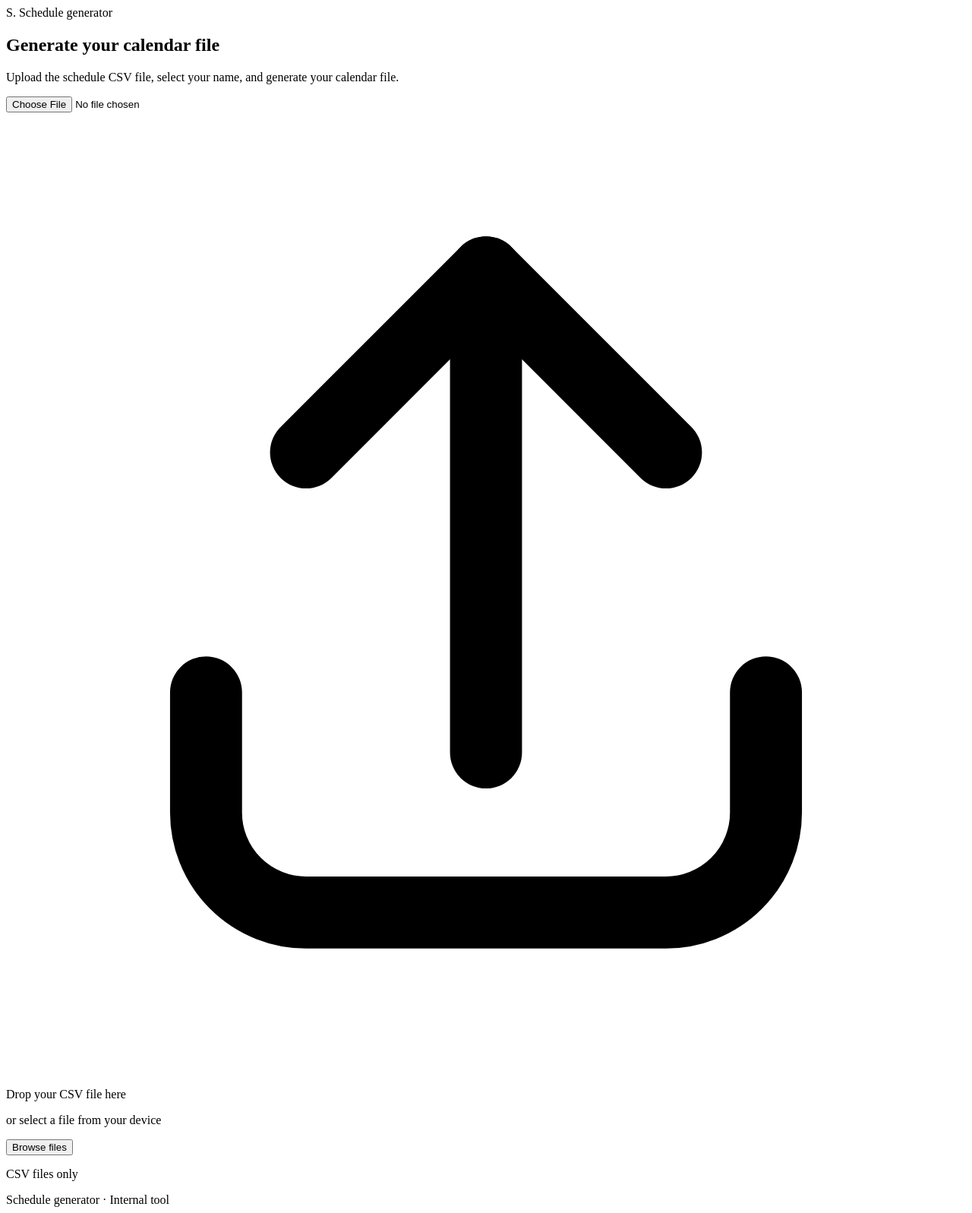
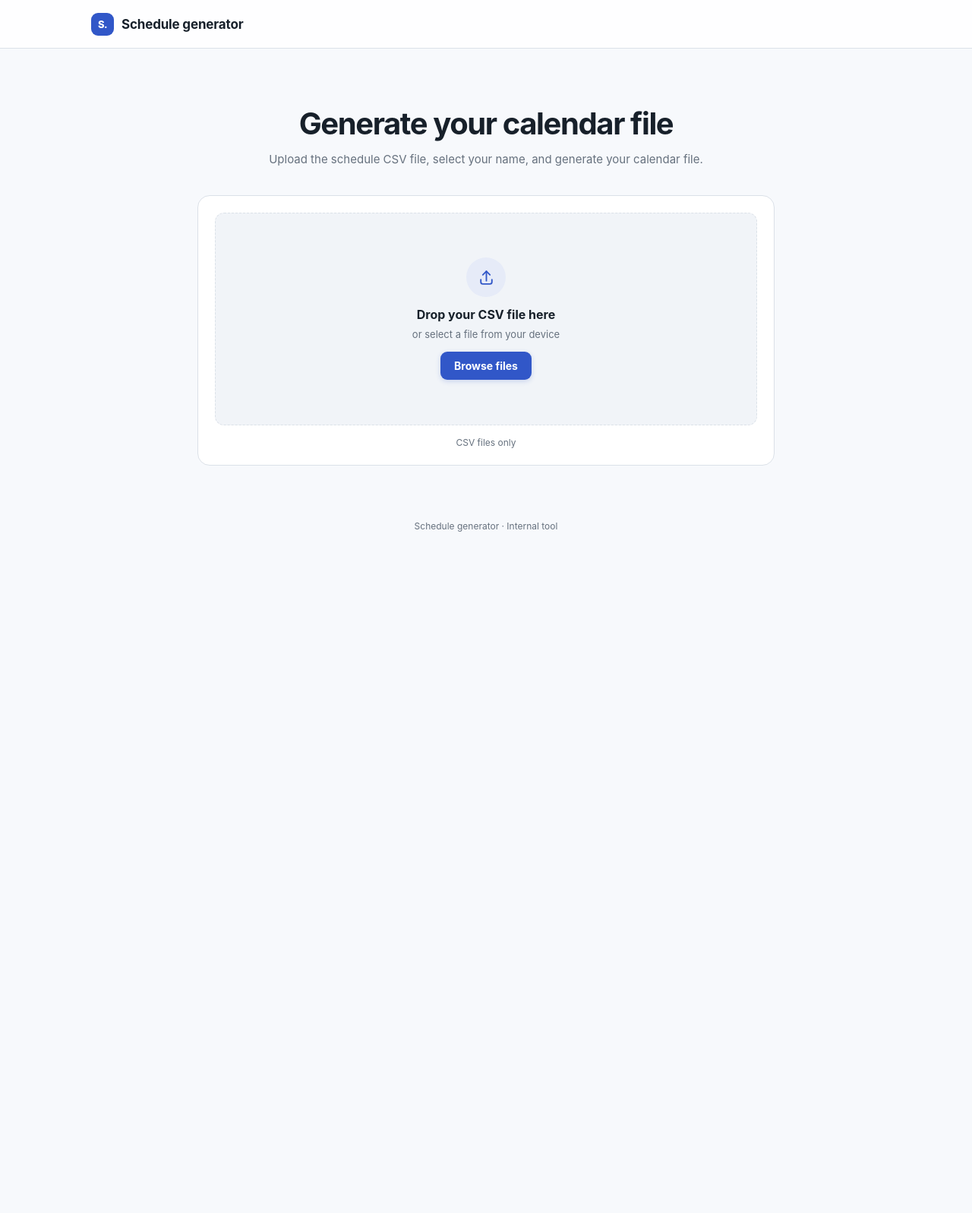
Before and after one commit to manuel2/manuel2.github.io, a Jekyll site: the page index.html, which Jekyll copies as it is, in a window 1280 px wide. Shown: the whole page at 76% size. Built offline with Jekyll 4.4.1, drawn with Linux system fonts in a browser that asks for light colours; after the commit the page ends 900 px from its top, so only the background shows below that.

Commit message:
Update index.html

```diff
--- a/index.html
+++ b/index.html
@@ -5,7 +5,7 @@
   <meta name="viewport" content="width=device-width, initial-scale=1">
   <meta name="color-scheme" content="light dark">
   <title>Schedule generator</title>
-  <link rel="stylesheet" href="style.css">
+  <link rel="stylesheet" href="./css/style.css">
 </head>
 <body>
   <div id="app">
```
